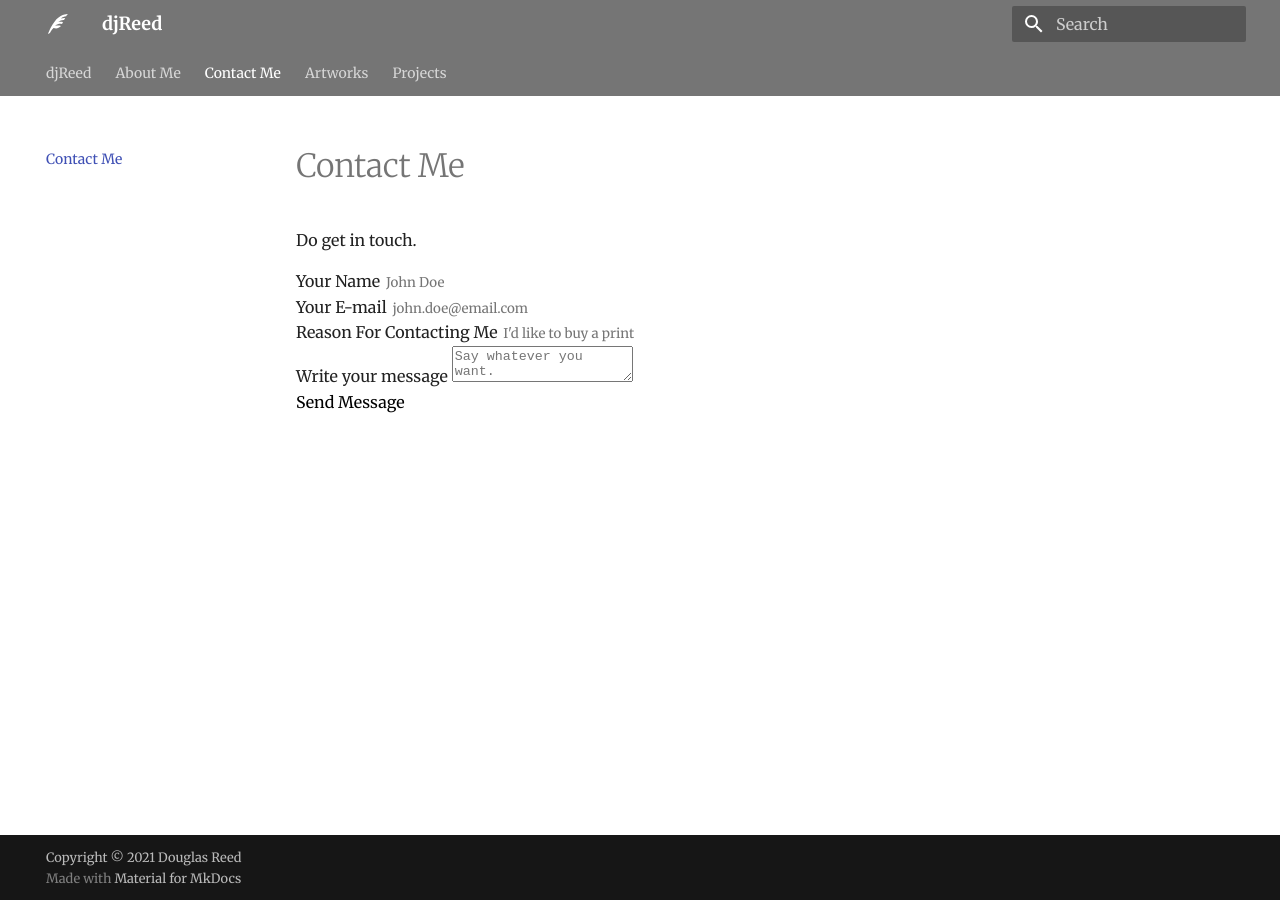
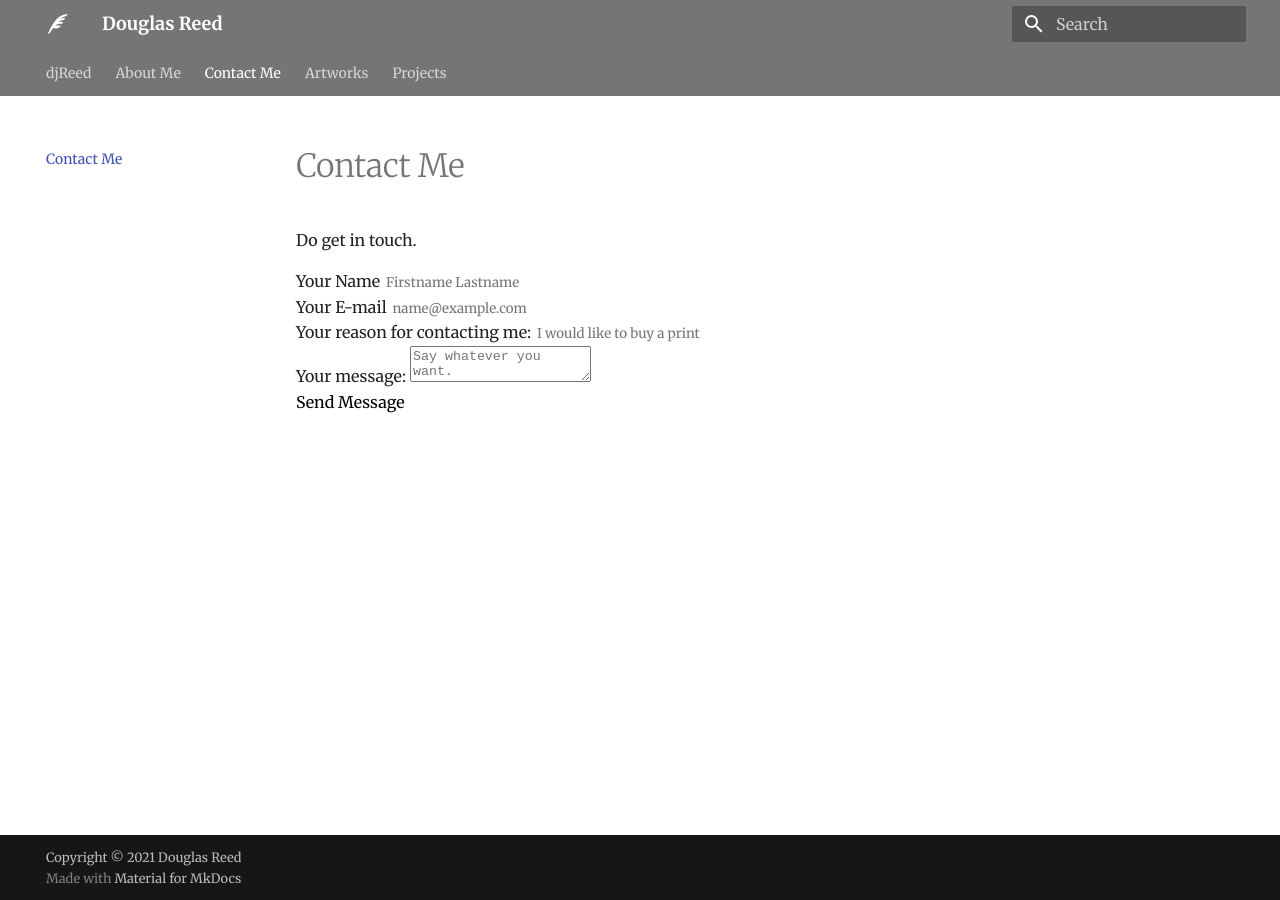
Before and after one commit to scripsi/djreed.uk, an MkDocs documentation site: the page built from docs/contact.md, in a window 1280 px wide. Built offline with MkDocs 1.6.1 and Material for MkDocs 9.7.7, drawn with Linux system fonts in a browser that asks for light colours.

```diff
--- a/docs/contact.md
+++ b/docs/contact.md
@@ -2,21 +2,21 @@
 
 Do get in touch.
 
-<form action="https://djreed.uk/contact.php" method="post">
+<form id="contact-form" action="https://djreed.uk/contact.php" method="post">
   <div>
     <label for="name">Your Name</label>
-    <input type="text" id="name" name="visitor_name" placeholder="John Doe" pattern=[A-Z\sa-z]{3,20} required>
+    <input type="text" id="name" name="visitor_name" placeholder="Firstname Lastname" pattern=[A-Z\sa-z]{3,30} required>
   </div>
   <div>
     <label for="email">Your E-mail</label>
-    <input type="email" id="email" name="visitor_email" placeholder="john.doe@email.com" required>
+    <input type="email" id="email" name="visitor_email" placeholder="name@example.com" required>
   </div>
   <div>
-    <label for="title">Reason For Contacting Me</label>
-    <input type="text" id="title" name="email_title" required placeholder="I'd like to buy a print" pattern=[A-Za-z0-9\s]{8,60}>
+    <label for="title">Your reason for contacting me:</label>
+    <input type="text" id="title" name="email_title" required placeholder="I would like to buy a print" pattern=[A-Za-z0-9\s]{3,60}>
   </div>
-  <div class="elem-group">
-    <label for="message">Write your message</label>
+  <div>
+    <label for="message">Your message:</label>
     <textarea id="message" name="visitor_message" placeholder="Say whatever you want." required></textarea>
   </div>
   <button type="submit">Send Message</button>
--- a/mkdocs.yml
+++ b/mkdocs.yml
@@ -1,4 +1,4 @@
-site_name: djReed
+site_name: Douglas Reed
 site_author: Douglas Reed
 site_description: Portfolio of Douglas Reed, artist printmaker - etching, linocut and original illustration
 copyright: Copyright &copy; 2021 Douglas Reed
```
Also changed, not shown: README.md (+2 -2 lines), 1 other file.
